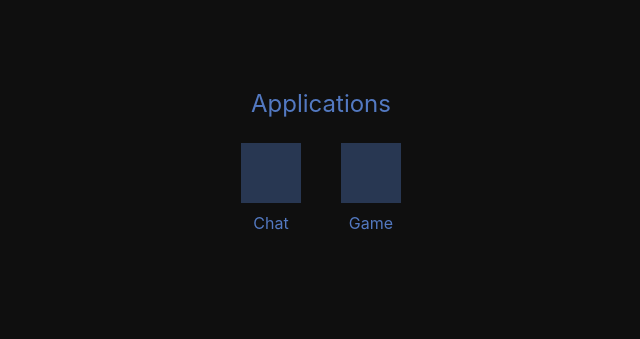
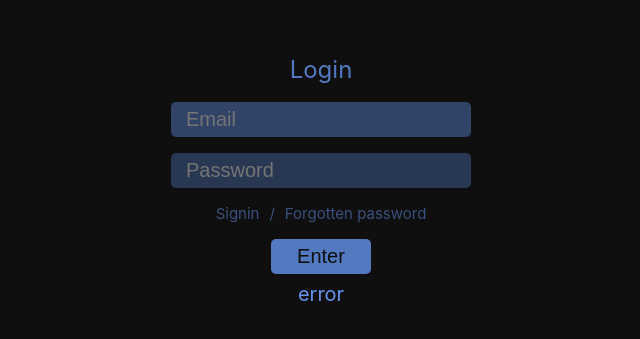
Before and after one commit to thomasn8/minitrans, a React (Create React App) app in the folder front/: page /login in a window 1280 px wide. Before the commit this address led to /. Shown: the part 237-576 px from the top of the page, without its empty margins (319-959 px from the left). Built offline with nearby package versions, Linux system fonts and the light colour scheme.

Commit message:
add multiple features to react front

```diff
--- a/front/src/App.tsx
+++ b/front/src/App.tsx
@@ -23,14 +23,14 @@ function App() {
 
   // const user: LoginDto | undefined = useLogin();
 
-  // const user = undefined;
-  const user = {
-    token: 'test',
-    setToken: Function,
-    user: {id: 1, email: 'thomasnanchen@hotmail.com', pseudo: 'tom'},
-    getHeaders: Function,
-    getUserData: Function
-  };
+  const user = undefined;
+  // const user = {
+  //   token: 'test',
+  //   setToken: Function,
+  //   user: {id: 1, email: 'thomasnanchen@hotmail.com', pseudo: 'tom'},
+  //   getHeaders: Function,
+  //   getUserData: Function
+  // };
 
   return (
     <Router>
--- a/front/src/assets/css/login.css
+++ b/front/src/assets/css/login.css
@@ -21,21 +21,6 @@ button {
 	height: 100%;
 }
 
-.login-adds {
-	display: flex;
-	justify-content: center;
-	font-size: 0.75em;
-}
-
-.login-adds a, .login-adds span {
-	color: var(--main-color05);
-	padding: 0 5px;
-	margin: 0;
-}
-.login-adds a:hover {
-	color: var(--main-color08);
-}
-
 .error-message {
 	text-align: center;
 	height: 0;
--- a/front/src/assets/css/main.css
+++ b/front/src/assets/css/main.css
@@ -115,6 +115,27 @@ a {
 	margin: 10px 0;
 }
 
+.nav {
+	display: flex;
+	justify-content: center;
+	font-size: 0.75em;
+}
+
+.nav a, .nav span {
+	color: var(--main-color05);
+	padding: 0 5px;
+	margin: 0;
+	cursor: default;
+}
+
+.nav a:hover {
+	color: var(--main-color08);
+}
+
+.nav-top {
+	margin-bottom: 20px;
+}
+
 /* @media only screen and (max-width: 600px) { */
 @media (max-width: 600px) {
 	#root {
--- a/front/src/components/chat/ChatPage.tsx
+++ b/front/src/components/chat/ChatPage.tsx
@@ -1,7 +1,7 @@
 import React, { SyntheticEvent } from "react";
 import { useLoginRedirect } from "../login/useRedirect";
 import { LoginDto } from "../../dto/login-dto";
-
+import Nav from "../nav/Nav";
 import '../../assets/css/chat.css';
 
 interface ChatPageProps {
@@ -23,6 +23,8 @@ function ChatPage({user}: ChatPageProps) {
 			{pseudo === '' &&
 			<>
 			<h1 className="title">Chat</h1>
+			<Nav />
+
 			<form onSubmit={handleSubmitPseudo}>
 				<input
 					type="text"
--- a/front/src/components/game/GamePage.tsx
+++ b/front/src/components/game/GamePage.tsx
@@ -1,7 +1,7 @@
 import React, { SyntheticEvent } from "react";
 import { useLoginRedirect } from "../login/useRedirect";
 import { LoginDto } from "../../dto/login-dto";
-
+import Nav from "../nav/Nav";
 import '../../assets/css/game.css';
 
 interface GamePageProps {
@@ -13,7 +13,11 @@ function GamePage({user}: GamePageProps) {
 	useLoginRedirect(user);
 
 	return (
-		<h1>Game</h1>
+		<div id="Game">
+			<h1  className="title">Game</h1>
+			<Nav />
+
+		</div>
 	);
 }
 
--- a/front/src/components/home/HomePage.tsx
+++ b/front/src/components/home/HomePage.tsx
@@ -2,7 +2,7 @@ import React from "react";
 import { Link } from "react-router-dom";
 import { useLoginRedirect } from "../login/useRedirect";
 import { LoginDto } from "../../dto/login-dto";
-
+import Nav from "../nav/Nav";
 import '../../assets/css/home.css'
 
 interface HomePageProps {
@@ -25,7 +25,9 @@ function HomePage({user}: HomePageProps) {
 		<div id="home">
 			{user &&
 			<>
-			<h1 className="title">Applications</h1>
+			<h1 className="title">Home</h1>
+			<Nav page={'home'}/>
+
 			<div className={`applis ${alignment}`}>
 
 				<Link to="/chat" className="appli">
--- a/front/src/components/login/LoginPage.tsx
+++ b/front/src/components/login/LoginPage.tsx
@@ -45,7 +45,7 @@ function LoginPage({user}: LoginPageProps) {
 						type="password"
 						placeholder="Password"
 					/>
-					<div className="login-adds">
+					<div className="nav">
 						<a onClick={handleClickSignin}>Signin</a>
 						<span>/</span>
 						<Link to="/recover_password">Forgotten password</Link>
@@ -72,7 +72,7 @@ function LoginPage({user}: LoginPageProps) {
 						type="password"
 						placeholder="Repeat password"
 					/>
-					<div className="login-adds">
+					<div className="nav">
 						<a onClick={handleClickSignin}>Login</a>
 					</div>
 					<button type="submit">Enter</button>
--- /dev/null
+++ b/front/src/components/nav/Nav.tsx
@@ -0,0 +1,21 @@
+import { Link } from "react-router-dom";
+
+interface NavProps {
+	page?: string;
+}
+
+function Nav({page}: NavProps) {
+	return (
+			<div className="nav nav-top">
+				{page !== 'home' &&
+				<>
+					<Link to="/">Home</Link>
+					<span>/</span>
+				</>
+				}
+				<Link to="/logout">Logout</Link>
+			</div>
+	);
+}
+
+export default Nav;
```
